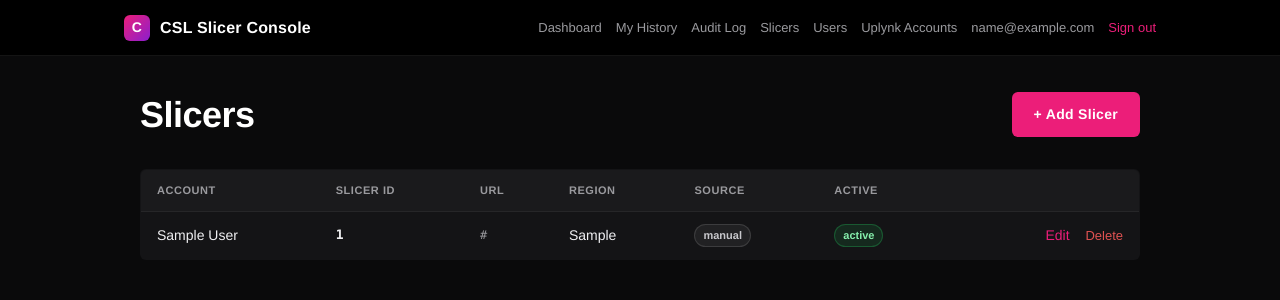
After one commit to jj358mhz/csl-slicer-console, a Flask app: page /admin/slicers in a window 1280 px wide. The commit adds this page. Shown: the top 300 px of the page. Run offline with Flask 3, Linux system fonts and the light colour scheme; a user stored in the database is signed in; tables that the repository leaves empty hold one stand-in row (values such as "Sample post"); some libraries are stand-ins or nearby versions.

Commit message:
Add manual slicer entry as a fallback for accounts without scoped keys

```diff
--- a/app/admin/routes.py
+++ b/app/admin/routes.py
@@ -334,3 +334,99 @@ def audit_log():
         all_slicers=all_slicers,
         filters={"user_id": user_id, "slicer_id": slicer_id, "method": method},
     )
+
+# ---------------------------------------------------------------------------
+# Manual slicer CRUD (fallback when no scoped API key)
+# ---------------------------------------------------------------------------
+
+@bp.route("/slicers")
+@admin_required
+def list_slicers():
+    slicers = (
+        db.session.query(Slicer)
+        .join(UplynkAccount)
+        .order_by(UplynkAccount.label, Slicer.slicer_id)
+        .all()
+    )
+    return render_template("admin/slicers_list.html", slicers=slicers)
+
+
+@bp.route("/slicers/new", methods=["GET", "POST"])
+@admin_required
+def new_slicer():
+    from app.admin.forms import SlicerForm
+
+    accounts = db.session.query(UplynkAccount).order_by(UplynkAccount.label).all()
+    if not accounts:
+        flash("Add an Uplynk account first before creating slicers.", "error")
+        return redirect(url_for("admin.list_accounts"))
+
+    form = SlicerForm()
+    form.uplynk_account_id.choices = [(a.id, a.label) for a in accounts]
+
+    if form.validate_on_submit():
+        clash = (
+            db.session.query(Slicer)
+            .filter_by(
+                uplynk_account_id=form.uplynk_account_id.data,
+                slicer_id=form.slicer_id.data.strip(),
+            )
+            .first()
+        )
+        if clash:
+            flash("A slicer with that ID already exists under that account.", "error")
+        else:
+            slicer = Slicer(
+                uplynk_account_id=form.uplynk_account_id.data,
+                slicer_id=form.slicer_id.data.strip(),
+                slicer_api_url=form.slicer_api_url.data.strip(),
+                region=form.region.data.strip() or None,
+                protocol=form.protocol.data.strip() or None,
+                is_active=True,
+                is_manual=True,
+            )
+            db.session.add(slicer)
+            db.session.commit()
+            flash(f"Slicer '{slicer.slicer_id}' added.", "success")
+            return redirect(url_for("admin.list_slicers"))
+
+    return render_template("admin/slicer_form.html", form=form, mode="new")
+
+
+@bp.route("/slicers/<int:slicer_id_pk>/edit", methods=["GET", "POST"])
+@admin_required
+def edit_slicer(slicer_id_pk: int):
+    from app.admin.forms import SlicerForm
+
+    slicer = db.session.get(Slicer, slicer_id_pk)
+    if slicer is None:
+        abort(404)
+
+    accounts = db.session.query(UplynkAccount).order_by(UplynkAccount.label).all()
+    form = SlicerForm(obj=slicer)
+    form.uplynk_account_id.choices = [(a.id, a.label) for a in accounts]
+
+    if form.validate_on_submit():
+        slicer.uplynk_account_id = form.uplynk_account_id.data
+        slicer.slicer_id = form.slicer_id.data.strip()
+        slicer.slicer_api_url = form.slicer_api_url.data.strip()
+        slicer.region = form.region.data.strip() or None
+        slicer.protocol = form.protocol.data.strip() or None
+        db.session.commit()
+        flash(f"Slicer '{slicer.slicer_id}' updated.", "success")
+        return redirect(url_for("admin.list_slicers"))
+
+    return render_template("admin/slicer_form.html", form=form, mode="edit", slicer=slicer)
+
+
+@bp.route("/slicers/<int:slicer_id_pk>/delete", methods=["POST"])
+@admin_required
+def delete_slicer(slicer_id_pk: int):
+    slicer = db.session.get(Slicer, slicer_id_pk)
+    if slicer is None:
+        abort(404)
+    name = slicer.slicer_id
+    db.session.delete(slicer)
+    db.session.commit()
+    flash(f"Slicer '{name}' deleted.", "info")
+    return redirect(url_for("admin.list_slicers"))
--- a/app/models.py
+++ b/app/models.py
@@ -125,6 +125,7 @@ class Slicer(Base):
     last_state: Mapped[str | None] = mapped_column(String(50), nullable=True)
     description: Mapped[str | None] = mapped_column(Text, nullable=True)
     is_active: Mapped[bool] = mapped_column(Boolean, default=True, nullable=False)
+    is_manual: Mapped[bool] = mapped_column(Boolean, default=False, nullable=False)
     last_seen_at: Mapped[datetime | None] = mapped_column(
         DateTime(timezone=True), nullable=True
     )
--- /dev/null
+++ b/app/templates/admin/slicers_list.html
@@ -0,0 +1,71 @@
+{% extends "base.html" %}
+{% block title %}Slicers — Admin{% endblock %}
+
+{% block content %}
+<div class="page-header">
+  <h1>Slicers</h1>
+  <a href="{{ url_for('admin.new_slicer') }}" class="button button--primary">+ Add Slicer</a>
+</div>
+
+{% if slicers %}
+  <table class="data-table">
+    <thead>
+      <tr>
+        <th>Account</th>
+        <th>Slicer ID</th>
+        <th>URL</th>
+        <th>Region</th>
+        <th>Source</th>
+        <th>Active</th>
+        <th></th>
+      </tr>
+    </thead>
+    <tbody>
+      {% for s in slicers %}
+        <tr>
+          <td>{{ s.uplynk_account.label }}</td>
+          <td class="mono"><strong>{{ s.slicer_id }}</strong></td>
+          <td class="mono audit-response">{{ s.slicer_api_url }}</td>
+          <td>{{ s.region or '—' }}</td>
+          <td>
+            {% if s.is_manual %}
+              <span class="badge">manual</span>
+            {% else %}
+              <span class="badge">synced</span>
+            {% endif %}
+          </td>
+          <td>
+            {% if s.is_active %}
+              <span class="badge badge--active">active</span>
+            {% else %}
+              <span class="muted">inactive</span>
+            {% endif %}
+          </td>
+          <td class="actions">
+            {% if s.is_manual %}
+              <a href="{{ url_for('admin.edit_slicer', slicer_id_pk=s.id) }}">Edit</a>
+              <form method="post"
+                    action="{{ url_for('admin.delete_slicer', slicer_id_pk=s.id) }}"
+                    class="inline"
+                    onsubmit="return confirm('Delete slicer {{ s.slicer_id }}?');">
+                <input type="hidden" name="csrf_token" value="{{ csrf_token() }}">
+                <button type="submit" class="link-button link-button--danger">Delete</button>
+              </form>
+            {% else %}
+              <span class="muted">managed by sync</span>
+            {% endif %}
+          </td>
+        </tr>
+      {% endfor %}
+    </tbody>
+  </table>
+{% else %}
+  <div class="card">
+    <p class="muted">
+      No slicers yet. Either
+      <a href="{{ url_for('admin.list_accounts') }}">sync from an Uplynk account</a>
+      or <a href="{{ url_for('admin.new_slicer') }}">add one manually</a>.
+    </p>
+  </div>
+{% endif %}
+{% endblock %}
--- a/app/templates/base.html
+++ b/app/templates/base.html
@@ -17,6 +17,7 @@
             <a href="{{ url_for('main.history') }}" class="site-header__link">My History</a>
             {% if current_user.is_admin %}
             <a href="{{ url_for('admin.audit_log') }}" class="site-header__link">Audit Log</a>
+            <a href="{{ url_for('admin.list_slicers') }}" class="site-header__link">Slicers</a>
             <a href="{{ url_for('admin.list_users') }}" class="site-header__link">Users</a>
             <a href="{{ url_for('admin.list_accounts') }}" class="site-header__link">Uplynk Accounts</a>
             {% endif %}
--- a/app/uplynk/sync.py
+++ b/app/uplynk/sync.py
@@ -119,6 +119,6 @@ def _apply_sync(
             result.updated += 1
 
     for slicer_id, slicer in existing.items():
-        if slicer_id not in seen_ids and slicer.is_active:
+        if slicer_id not in seen_ids and slicer.is_active and not slicer.is_manual:
             slicer.is_active = False
             result.deactivated += 1
```
Also changed, not shown: app/admin/forms.py (+31 -0 lines), app/templates/admin/slicer_form.html (added, +51 -0 lines), migrations/versions/7dc0a4899073_add_is_manual_flag_to_slicers.py (added, +34 -0 lines).
